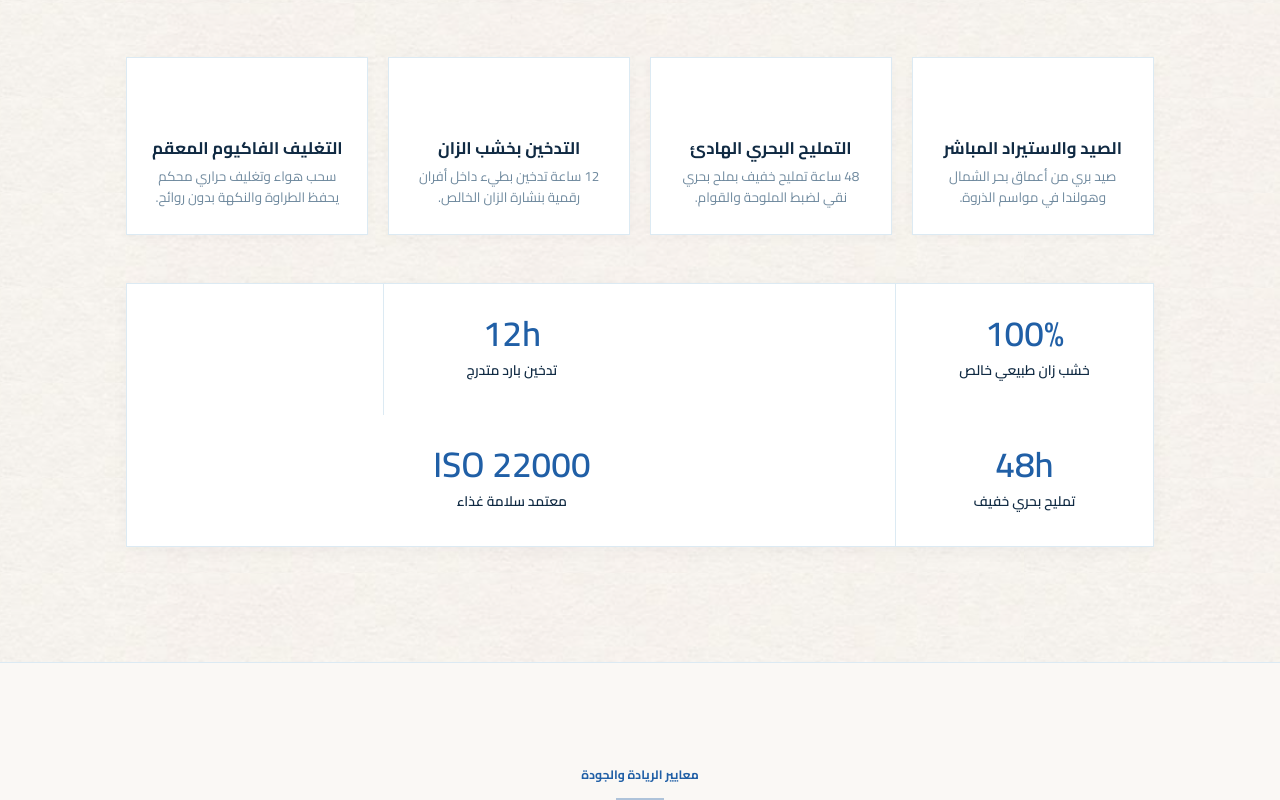
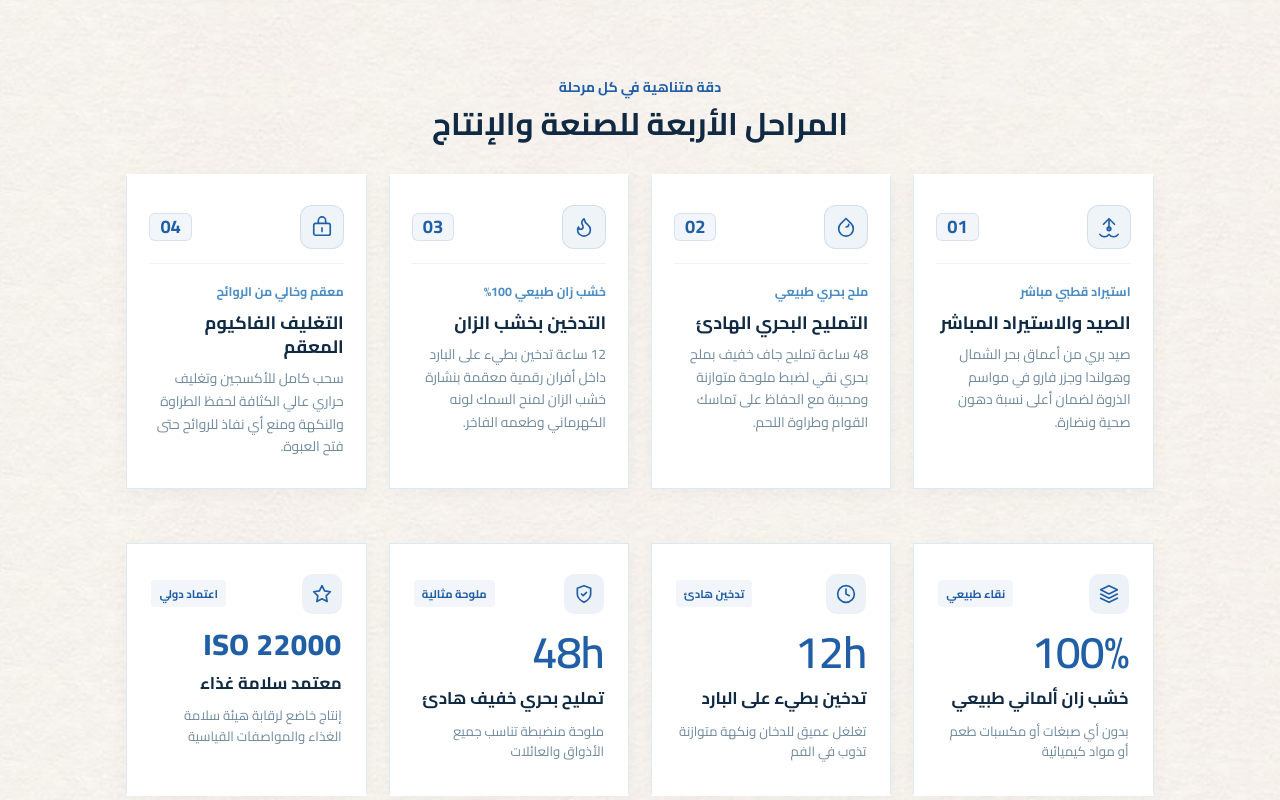
Before and after one commit to am516ee-debug/seed-el-balad, a React (Vite) app: page / in a window 1280 px wide. Shown: the part 4720-5520 px from the top of the page. Built offline with nearby package versions, Linux system fonts and the light colour scheme; a web font is replaced by a local one.

Commit message:
feat: enhance craft process cards with luxury icons, tags & metrics grid UI

```diff
--- a/src/components/Sections/SmokingProcessSection.tsx
+++ b/src/components/Sections/SmokingProcessSection.tsx
@@ -55,15 +55,6 @@ export const SmokingProcessSection: React.FC<SmokingProcessSectionProps> = ({
     updatePosition(e.clientX);
   };
 
-  // Clipping calculation:
-  // In RTL:
-  // - sliderPosition is % from right (0% = right edge, 100% = left edge).
-  // - Before is on the RIGHT half: visible from 0 to sliderPosition -> inset(0 0 0 (100 - sliderPosition)%)
-  // - After is on the LEFT half: visible from sliderPosition to 100 -> inset(0 sliderPosition% 0 0)
-  // In LTR:
-  // - sliderPosition is % from left (0% = left edge, 100% = right edge).
-  // - Before is on the LEFT half: visible from 0 to sliderPosition -> inset(0 (100 - sliderPosition)% 0 0)
-  // - After is on the RIGHT half: visible from sliderPosition to 100 -> inset(0 0 0 sliderPosition%)
   const clipBefore = ar
     ? `inset(0 0 0 ${100 - sliderPosition}%)`
     : `inset(0 ${100 - sliderPosition}% 0 0)`;
@@ -131,7 +122,7 @@ export const SmokingProcessSection: React.FC<SmokingProcessSectionProps> = ({
               onPointerCancel={handlePointerUp}
               onClick={handleSliderClick}
             >
-              {/* After Smoking Layer (Clipped seamlessly with slider) */}
+              {/* After Smoking Layer */}
               <div
                 className="sp-layer sp-layer-after"
                 style={{ clipPath: clipAfter }}
@@ -147,7 +138,7 @@ export const SmokingProcessSection: React.FC<SmokingProcessSectionProps> = ({
                 </div>
               </div>
 
-              {/* Before Smoking Layer (Clipped seamlessly with slider) */}
+              {/* Before Smoking Layer */}
               <div
                 className="sp-layer sp-layer-before"
                 style={{ clipPath: clipBefore }}
@@ -263,50 +254,150 @@ export const SmokingProcessSection: React.FC<SmokingProcessSectionProps> = ({
           </div>
         )}
 
-        {/* ─── 4-STAGE CRAFT JOURNEY TIMELINE ─────────────────────────────── */}
+        {/* ─── 4-STAGE CRAFT JOURNEY TIMELINE (ELEVATED UI/UX) ─────────────── */}
+        <div className="sp-steps-section-header">
+          <span className="sp-steps-kicker">{ar ? 'دقة متناهية في كل مرحلة' : 'PRECISION AT EVERY STEP'}</span>
+          <h3 className="sp-steps-title">{ar ? 'المراحل الأربعة للصنعة والإنتاج' : 'Four Pillars of Artisanal Mastery'}</h3>
+        </div>
+
         <div className="sp-steps-row">
+          {/* Step 1 */}
           <div className="sp-step-card">
-            <div className="sp-step-num">01</div>
-            <h4>{ar ? 'الصيد والاستيراد المباشر' : 'Arctic Deep Catch'}</h4>
-            <p>{ar ? 'صيد بري من أعماق بحر الشمال وهولندا في مواسم الذروة.' : 'Direct wild catch from North Sea winter runs.'}</p>
+            <div className="sp-step-card-top">
+              <div className="sp-step-icon-wrap" aria-hidden="true">
+                <svg viewBox="0 0 24 24" fill="none" stroke="currentColor" strokeWidth="1.8" strokeLinecap="round" strokeLinejoin="round">
+                  <path d="M2 20a6 6 0 0 0 10 0 6 6 0 0 0 10 0" />
+                  <path d="M12 4v10" />
+                  <path d="M18 9l-6-6-6 6" />
+                  <circle cx="12" cy="14" r="2" />
+                </svg>
+              </div>
+              <span className="sp-step-badge">01</span>
+            </div>
+            <div className="sp-step-card-content">
+              <span className="sp-step-tag">{ar ? 'استيراد قطبي مباشر' : 'Arctic Deep Catch'}</span>
+              <h4>{ar ? 'الصيد والاستيراد المباشر' : 'Sourcing & Harvesting'}</h4>
+              <p>{ar ? 'صيد بري من أعماق بحر الشمال وهولندا وجزر فارو في مواسم الذروة لضمان أعلى نسبة دهون صحية ونضارة.' : 'Direct wild catch from North Sea and Dutch winter waters ensuring optimal natural oils and ocean freshness.'}</p>
+            </div>
           </div>
+
+          {/* Step 2 */}
           <div className="sp-step-card">
-            <div className="sp-step-num">02</div>
-            <h4>{ar ? 'التمليح البحري الهادئ' : 'Natural Sea Cure'}</h4>
-            <p>{ar ? '48 ساعة تمليح خفيف بملح بحري نقي لضبط الملوحة والقوام.' : '48h low-sodium sea-salt dry brining.'}</p>
+            <div className="sp-step-card-top">
+              <div className="sp-step-icon-wrap" aria-hidden="true">
+                <svg viewBox="0 0 24 24" fill="none" stroke="currentColor" strokeWidth="1.8" strokeLinecap="round" strokeLinejoin="round">
+                  <path d="M12 2.69l5.66 5.66a8 8 0 1 1-11.31 0z" />
+                  <path d="M12 12a3 3 0 0 0 3-3" />
+                </svg>
+              </div>
+              <span className="sp-step-badge">02</span>
+            </div>
+            <div className="sp-step-card-content">
+              <span className="sp-step-tag">{ar ? 'ملح بحري طبيعي' : 'Pure Sea Salt Cure'}</span>
+              <h4>{ar ? 'التمليح البحري الهادئ' : 'Natural Sea Cure'}</h4>
+              <p>{ar ? '48 ساعة تمليح جاف خفيف بملح بحري نقي لضبط ملوحة متوازنة ومحببة مع الحفاظ على تماسك القوام وطراوة اللحم.' : '48h low-sodium natural sea-salt curing achieving a delicate, pleasant taste while retaining juicy texture.'}</p>
+            </div>
           </div>
+
+          {/* Step 3 */}
           <div className="sp-step-card">
-            <div className="sp-step-num">03</div>
-            <h4>{ar ? 'التدخين بخشب الزان' : 'Beechwood Smoke'}</h4>
-            <p>{ar ? '12 ساعة تدخين بطيء داخل أفران رقمية بنشارة الزان الخالص.' : '12h slow cold smoking with pure beechwood.'}</p>
+            <div className="sp-step-card-top">
+              <div className="sp-step-icon-wrap" aria-hidden="true">
+                <svg viewBox="0 0 24 24" fill="none" stroke="currentColor" strokeWidth="1.8" strokeLinecap="round" strokeLinejoin="round">
+                  <path d="M8.5 14.5A2.5 2.5 0 0 0 11 12c0-1.38-.5-2-1-3-1.072-2.143-.224-4.054 2-6 .5 2.5 2 4.9 4 6.5 2 1.6 3 3.5 3 5.5a7 7 0 1 1-14 0c0-1.153.433-2.294 1-3a2.5 2.5 0 0 0 2.5 2.5z" />
+                </svg>
+              </div>
+              <span className="sp-step-badge">03</span>
+            </div>
+            <div className="sp-step-card-content">
+              <span className="sp-step-tag">{ar ? 'خشب زان طبيعي 100%' : '100% Beechwood'}</span>
+              <h4>{ar ? 'التدخين بخشب الزان' : 'Beechwood Smoke'}</h4>
+              <p>{ar ? '12 ساعة تدخين بطيء على البارد داخل أفران رقمية معقمة بنشارة خشب الزان لمنح السمك لونه الكهرماني وطعمه الفاخر.' : '12h slow cold smoking inside digital climate-controlled smokehouses delivering amber luster and aromatic depth.'}</p>
+            </div>
           </div>
+
+          {/* Step 4 */}
           <div className="sp-step-card">
-            <div className="sp-step-num">04</div>
-            <h4>{ar ? 'التغليف الفاكيوم المعقم' : 'Vacuum Packaging'}</h4>
-            <p>{ar ? 'سحب هواء وتغليف حراري محكم يحفظ الطراوة والنكهة بدون روائح.' : 'Airtight thermal vacuum seal locking freshness.'}</p>
+            <div className="sp-step-card-top">
+              <div className="sp-step-icon-wrap" aria-hidden="true">
+                <svg viewBox="0 0 24 24" fill="none" stroke="currentColor" strokeWidth="1.8" strokeLinecap="round" strokeLinejoin="round">
+                  <rect x="3" y="8" width="18" height="13" rx="2" />
+                  <path d="M8 8V5a4 4 0 0 1 8 0v3" />
+                  <line x1="12" y1="13" x2="12" y2="17" />
+                </svg>
+              </div>
+              <span className="sp-step-badge">04</span>
+            </div>
+            <div className="sp-step-card-content">
+              <span className="sp-step-tag">{ar ? 'معقم وخالي من الروائح' : 'Airtight Vacuum Lock'}</span>
+              <h4>{ar ? 'التغليف الفاكيوم المعقم' : 'Vacuum Packaging'}</h4>
+              <p>{ar ? 'سحب كامل للأكسجين وتغليف حراري عالي الكثافة لحفظ الطراوة والنكهة ومنع أي نفاذ للروائح حتى فتح العبوة.' : 'Total oxygen extraction in multi-layer thermal vacuum packaging preserving peak moisture and zero aroma leaks.'}</p>
+            </div>
           </div>
         </div>
 
-        {/* ─── QUALITY & SAFETY METRICS BADGES ────────────────────────────── */}
-        <div className="sp-metrics-banner">
-          <div className="sp-metric-unit">
-            <span className="sp-metric-highlight">100%</span>
-            <span className="sp-metric-label">{ar ? 'خشب زان طبيعي خالص' : 'Natural Beechwood'}</span>
+        {/* ─── QUALITY & SAFETY METRICS BANNER (REDESIGNED LUXURY TILES) ──── */}
+        <div className="sp-metrics-grid">
+          {/* Metric 1 */}
+          <div className="sp-metric-card">
+            <div className="sp-metric-header">
+              <div className="sp-metric-icon" aria-hidden="true">
+                <svg viewBox="0 0 24 24" fill="none" stroke="currentColor" strokeWidth="2" strokeLinecap="round" strokeLinejoin="round">
+                  <path d="M12 2L2 7l10 5 10-5-10-5zM2 17l10 5 10-5M2 12l10 5 10-5" />
+                </svg>
+              </div>
+              <span className="sp-metric-micro-pill">{ar ? 'نقاء طبيعي' : '100% Pure'}</span>
+            </div>
+            <div className="sp-metric-number">100%</div>
+            <h4 className="sp-metric-title">{ar ? 'خشب زان ألماني طبيعي' : 'Natural Beechwood'}</h4>
+            <p className="sp-metric-desc">{ar ? 'بدون أي صبغات أو مكسبات طعم أو مواد كيميائية' : 'Zero chemicals, liquid smoke or artificial additives'}</p>
           </div>
-          <div className="sp-metric-sep" />
-          <div className="sp-metric-unit">
-            <span className="sp-metric-highlight">12h</span>
-            <span className="sp-metric-label">{ar ? 'تدخين بارد متدرج' : 'Slow Cold Smoke'}</span>
+
+          {/* Metric 2 */}
+          <div className="sp-metric-card">
+            <div className="sp-metric-header">
+              <div className="sp-metric-icon" aria-hidden="true">
+                <svg viewBox="0 0 24 24" fill="none" stroke="currentColor" strokeWidth="2" strokeLinecap="round" strokeLinejoin="round">
+                  <circle cx="12" cy="12" r="10" />
+                  <polyline points="12 6 12 12 16 14" />
+                </svg>
+              </div>
+              <span className="sp-metric-micro-pill">{ar ? 'تدخين هادئ' : 'Slow Craft'}</span>
+            </div>
+            <div className="sp-metric-number">12h</div>
+            <h4 className="sp-metric-title">{ar ? 'تدخين بطيء على البارد' : 'Cold Slow Smoke'}</h4>
+            <p className="sp-metric-desc">{ar ? 'تغلغل عميق للدخان ونكهة متوازنة تذوب في الفم' : 'Gradual smoke penetration for a delicate buttery melt'}</p>
           </div>
-          <div className="sp-metric-sep" />
-          <div className="sp-metric-unit">
-            <span className="sp-metric-highlight">48h</span>
-            <span className="sp-metric-label">{ar ? 'تمليح بحري خفيف' : 'Low Sodium Cure'}</span>
+
+          {/* Metric 3 */}
+          <div className="sp-metric-card">
+            <div className="sp-metric-header">
+              <div className="sp-metric-icon" aria-hidden="true">
+                <svg viewBox="0 0 24 24" fill="none" stroke="currentColor" strokeWidth="2" strokeLinecap="round" strokeLinejoin="round">
+                  <path d="M12 22s8-4 8-10V5l-8-3-8 3v7c0 6 8 10 8 10z" />
+                  <path d="M9 12l2 2 4-4" />
+                </svg>
+              </div>
+              <span className="sp-metric-micro-pill">{ar ? 'ملوحة مثالية' : 'Balanced Salt'}</span>
+            </div>
+            <div className="sp-metric-number">48h</div>
+            <h4 className="sp-metric-title">{ar ? 'تمليح بحري خفيف هادئ' : 'Low Sodium Cure'}</h4>
+            <p className="sp-metric-desc">{ar ? 'ملوحة منضبطة تناسب جميع الأذواق والعائلات' : 'Carefully monitored salting preserving high omega-3'}</p>
           </div>
-          <div className="sp-metric-sep" />
-          <div className="sp-metric-unit">
-            <span className="sp-metric-highlight">ISO 22000</span>
-            <span className="sp-metric-label">{ar ? 'معتمد سلامة غذاء' : 'HACCP & NFSA Certified'}</span>
+
+          {/* Metric 4 */}
+          <div className="sp-metric-card">
+            <div className="sp-metric-header">
+              <div className="sp-metric-icon" aria-hidden="true">
+                <svg viewBox="0 0 24 24" fill="none" stroke="currentColor" strokeWidth="2" strokeLinecap="round" strokeLinejoin="round">
+                  <polygon points="12 2 15.09 8.26 22 9.27 17 14.14 18.18 21.02 12 17.77 5.82 21.02 7 14.14 2 9.27 8.91 8.26 12 2" />
+                </svg>
+              </div>
+              <span className="sp-metric-micro-pill">{ar ? 'اعتماد دولي' : 'Certified'}</span>
+            </div>
+            <div className="sp-metric-number font-iso">ISO 22000</div>
+            <h4 className="sp-metric-title">{ar ? 'معتمد سلامة غذاء' : 'HACCP & NFSA Approved'}</h4>
+            <p className="sp-metric-desc">{ar ? 'إنتاج خاضع لرقابة هيئة سلامة الغذاء والمواصفات القياسية' : 'Strict food safety standards at our Belbeis facility'}</p>
           </div>
         </div>
 
--- a/src/css/smoking-process.css
+++ b/src/css/smoking-process.css
@@ -1,6 +1,6 @@
 /* ─── BRAND BLUE LUXURY SMOKING PROCESS SHOWCASE ─────────────────────────── */
 .smoking-process-sec {
-  padding: 100px 8% 115px !important;
+  padding: 100px 8% 120px !important;
   background-color: var(--color-bg-cream) !important;
   background-image: url('/images/bg_landing_page.png') !important;
   background-repeat: repeat !important;
@@ -397,115 +397,255 @@
   line-height: 1.55;
 }
 
-/* ─── 4-STAGE CRAFT JOURNEY TIMELINE ─────────────────────────────────────── */
+/* ─── 4-STAGE CRAFT JOURNEY TIMELINE (ELEVATED CARDS) ─────────────────────── */
+.sp-steps-section-header {
+  text-align: center;
+  margin: 70px auto 32px;
+  max-width: 700px;
+}
+
+.sp-steps-kicker {
+  display: inline-block;
+  font-family: var(--font-sans);
+  font-size: 0.76rem;
+  font-weight: 700;
+  letter-spacing: 0.14em;
+  text-transform: uppercase;
+  color: var(--color-primary);
+  margin-bottom: 6px;
+}
+
+[dir="rtl"] .sp-steps-kicker {
+  letter-spacing: 0;
+  font-size: 0.88rem;
+}
+
+.sp-steps-title {
+  font-family: var(--font-serif);
+  font-size: clamp(1.5rem, 2.5vw, 1.95rem);
+  color: var(--color-text-ink) !important;
+  margin: 0;
+  font-weight: 500;
+}
+
 .sp-steps-row {
   display: grid;
   grid-template-columns: repeat(4, 1fr);
-  gap: 20px;
-  max-width: 1200px;
-  margin: 56px auto 0;
+  gap: 22px;
+  max-width: 1240px;
+  margin: 0 auto;
 }
 
 .sp-step-card {
   background: var(--color-white);
   border: 1px solid var(--color-border-divider);
-  padding: 26px 20px;
-  text-align: center;
-  box-shadow: 0 2px 10px rgba(16, 42, 67, 0.03);
-  transition: transform 0.3s, border-color 0.3s, box-shadow 0.3s;
+  padding: 28px 22px 30px;
+  display: flex;
+  flex-direction: column;
+  gap: 16px;
+  box-shadow: 0 4px 18px rgba(16, 42, 67, 0.04);
+  position: relative;
+  transition: all 0.35s cubic-bezier(0.16, 1, 0.3, 1);
+  border-top: 3px solid transparent;
 }
 
 .sp-step-card:hover {
-  transform: translateY(-4px);
-  border-color: rgba(32, 95, 166, 0.4);
-  box-shadow: 0 8px 24px rgba(32, 95, 166, 0.12);
+  transform: translateY(-6px);
+  border-top-color: var(--color-primary);
+  border-color: rgba(32, 95, 166, 0.35);
+  box-shadow: 0 16px 36px rgba(32, 95, 166, 0.12);
 }
 
-.sp-step-num {
+.sp-step-card-top {
+  display: flex;
+  align-items: center;
+  justify-content: space-between;
+  border-bottom: 1px solid rgba(16, 42, 67, 0.06);
+  padding-bottom: 14px;
+}
+
+.sp-step-icon-wrap {
+  width: 44px;
+  height: 44px;
+  border-radius: 12px;
+  background: rgba(32, 95, 166, 0.07);
+  border: 1px solid rgba(32, 95, 166, 0.15);
+  color: var(--color-primary);
+  display: flex;
+  align-items: center;
+  justify-content: center;
+  transition: all 0.3s;
+}
+
+.sp-step-icon-wrap svg {
+  width: 22px;
+  height: 22px;
+}
+
+.sp-step-card:hover .sp-step-icon-wrap {
+  background: var(--color-primary);
+  color: #ffffff;
+  transform: scale(1.08);
+  box-shadow: 0 6px 16px rgba(32, 95, 166, 0.3);
+}
+
+.sp-step-badge {
   font-family: var(--font-serif);
-  font-size: 1.6rem;
+  font-size: 1.15rem;
+  font-weight: 700;
   color: var(--color-primary);
+  background: rgba(32, 95, 166, 0.06);
+  padding: 4px 10px;
+  border-radius: 6px;
+  border: 1px solid rgba(32, 95, 166, 0.12);
   line-height: 1;
-  margin-bottom: 10px;
-  font-weight: 600;
+}
+
+.sp-step-card-content {
+  display: flex;
+  flex-direction: column;
+  gap: 8px;
+}
+
+.sp-step-tag {
+  font-family: var(--font-sans);
+  font-size: 0.68rem;
+  font-weight: 700;
+  letter-spacing: 0.08em;
+  text-transform: uppercase;
+  color: var(--color-logo-cyan);
+}
+
+[dir="rtl"] .sp-step-tag {
+  letter-spacing: 0;
+  font-size: 0.78rem;
 }
 
 .sp-step-card h4 {
   font-family: var(--font-serif);
-  font-size: 1.05rem;
+  font-size: 1.12rem;
   color: var(--color-text-ink) !important;
-  margin: 0 0 8px;
-  font-weight: 500;
+  margin: 0;
+  font-weight: 600;
+  line-height: 1.35;
 }
 
 .sp-step-card p {
-  font-size: 0.84rem;
+  font-size: 0.86rem;
+  line-height: 1.65;
+  color: var(--color-text-muted) !important;
+  margin: 0;
+}
+
+/* ─── QUALITY & SAFETY METRICS BANNER (LUXURY TILES) ─────────────────────── */
+.sp-metrics-grid {
+  display: grid;
+  grid-template-columns: repeat(4, 1fr);
+  gap: 22px;
+  max-width: 1240px;
+  margin: 54px auto 0;
+}
+
+.sp-metric-card {
+  background: var(--color-white);
+  border: 1px solid var(--color-border-divider);
+  padding: 30px 24px;
+  display: flex;
+  flex-direction: column;
+  gap: 12px;
+  box-shadow: 0 4px 18px rgba(16, 42, 67, 0.04);
+  position: relative;
+  transition: all 0.35s cubic-bezier(0.16, 1, 0.3, 1);
+  border-bottom: 3px solid transparent;
+}
+
+.sp-metric-card:hover {
+  transform: translateY(-5px);
+  border-bottom-color: var(--color-primary);
+  border-color: rgba(32, 95, 166, 0.3);
+  box-shadow: 0 16px 36px rgba(32, 95, 166, 0.12);
+}
+
+.sp-metric-header {
+  display: flex;
+  align-items: center;
+  justify-content: space-between;
+  margin-bottom: 4px;
+}
+
+.sp-metric-icon {
+  width: 40px;
+  height: 40px;
+  border-radius: 10px;
+  background: rgba(32, 95, 166, 0.08);
+  color: var(--color-primary);
+  display: flex;
+  align-items: center;
+  justify-content: center;
+}
+
+.sp-metric-icon svg {
+  width: 20px;
+  height: 20px;
+}
+
+.sp-metric-micro-pill {
+  font-family: var(--font-sans);
+  font-size: 0.7rem;
+  font-weight: 700;
+  color: var(--color-primary);
+  background: rgba(32, 95, 166, 0.06);
+  padding: 3px 8px;
+  border-radius: 4px;
+}
+
+.sp-metric-number {
+  font-family: var(--font-serif);
+  font-size: clamp(2.2rem, 3.5vw, 2.8rem);
+  color: var(--color-primary);
+  line-height: 1;
+  font-weight: 600;
+  letter-spacing: -0.02em;
+}
+
+.sp-metric-number.font-iso {
+  font-size: clamp(1.5rem, 2.4vw, 1.85rem);
+  font-family: var(--font-sans);
+  font-weight: 800;
+  letter-spacing: 0.02em;
+  color: var(--color-primary);
+}
+
+.sp-metric-title {
+  font-family: var(--font-serif);
+  font-size: 1.06rem;
+  font-weight: 600;
+  color: var(--color-text-ink) !important;
+  margin: 0;
+  line-height: 1.35;
+}
+
+.sp-metric-desc {
+  font-size: 0.83rem;
   line-height: 1.55;
   color: var(--color-text-muted) !important;
   margin: 0;
 }
 
-/* ─── QUALITY & SAFETY METRICS BANNER ────────────────────────────────────── */
-.sp-metrics-banner {
-  display: grid;
-  grid-template-columns: repeat(4, 1fr);
-  gap: 0;
-  max-width: 1100px;
-  margin: 48px auto 0;
-  background: var(--color-white);
-  border: 1px solid var(--color-border-divider);
-  box-shadow: 0 4px 16px rgba(16, 42, 67, 0.04);
+/* ─── RESPONSIVE BREAKPOINTS ─────────────────────────────────────────────── */
+@media (max-width: 1024px) {
+  .sp-steps-row {
+    grid-template-columns: repeat(2, 1fr);
+  }
+  .sp-metrics-grid {
+    grid-template-columns: repeat(2, 1fr);
+  }
 }
 
-.sp-metric-unit {
-  padding: 32px 16px;
-  display: flex;
-  flex-direction: column;
-  align-items: center;
-  text-align: center;
-  gap: 6px;
-}
-
-.sp-metric-highlight {
-  font-family: var(--font-serif);
-  font-size: 2.2rem;
-  color: var(--color-primary);
-  line-height: 1;
-  font-weight: 600;
-}
-
-.sp-metric-label {
-  font-family: var(--font-sans);
-  font-size: 0.86rem;
-  font-weight: 600;
-  color: var(--color-text-ink);
-}
-
-.sp-metric-sep {
-  width: 1px;
-  background-color: var(--color-border-divider);
-}
-
-/* ─── RESPONSIVE BREAKPOINTS ─────────────────────────────────────────────── */
 @media (max-width: 992px) {
   .sp-dual-showcase {
     grid-template-columns: 1fr;
     gap: 24px;
-  }
-  .sp-steps-row {
-    grid-template-columns: repeat(2, 1fr);
-  }
-  .sp-metrics-banner {
-    grid-template-columns: repeat(2, 1fr);
-  }
-  .sp-metric-sep {
-    display: none;
-  }
-  .sp-metric-unit {
-    border-bottom: 1px solid var(--color-border-divider);
-  }
-  .sp-metric-unit:nth-child(odd) {
-    border-inline-end: 1px solid var(--color-border-divider);
   }
 }
 
@@ -537,17 +677,21 @@
     inset-inline-start: 12px;
   }
   .sp-steps-row {
-    grid-template-columns: 1fr 1fr;
-    gap: 12px;
+    grid-template-columns: 1fr;
+    gap: 16px;
   }
   .sp-step-card {
-    padding: 16px 12px;
+    padding: 20px 16px;
   }
-  .sp-metrics-banner {
-    grid-template-columns: 1fr 1fr;
+  .sp-metrics-grid {
+    grid-template-columns: 1fr;
+    gap: 16px;
     margin-top: 36px;
   }
-  .sp-metric-highlight {
-    font-size: 1.8rem;
+  .sp-metric-card {
+    padding: 22px 18px;
+  }
+  .sp-metric-number {
+    font-size: 2.2rem;
   }
 }
```
